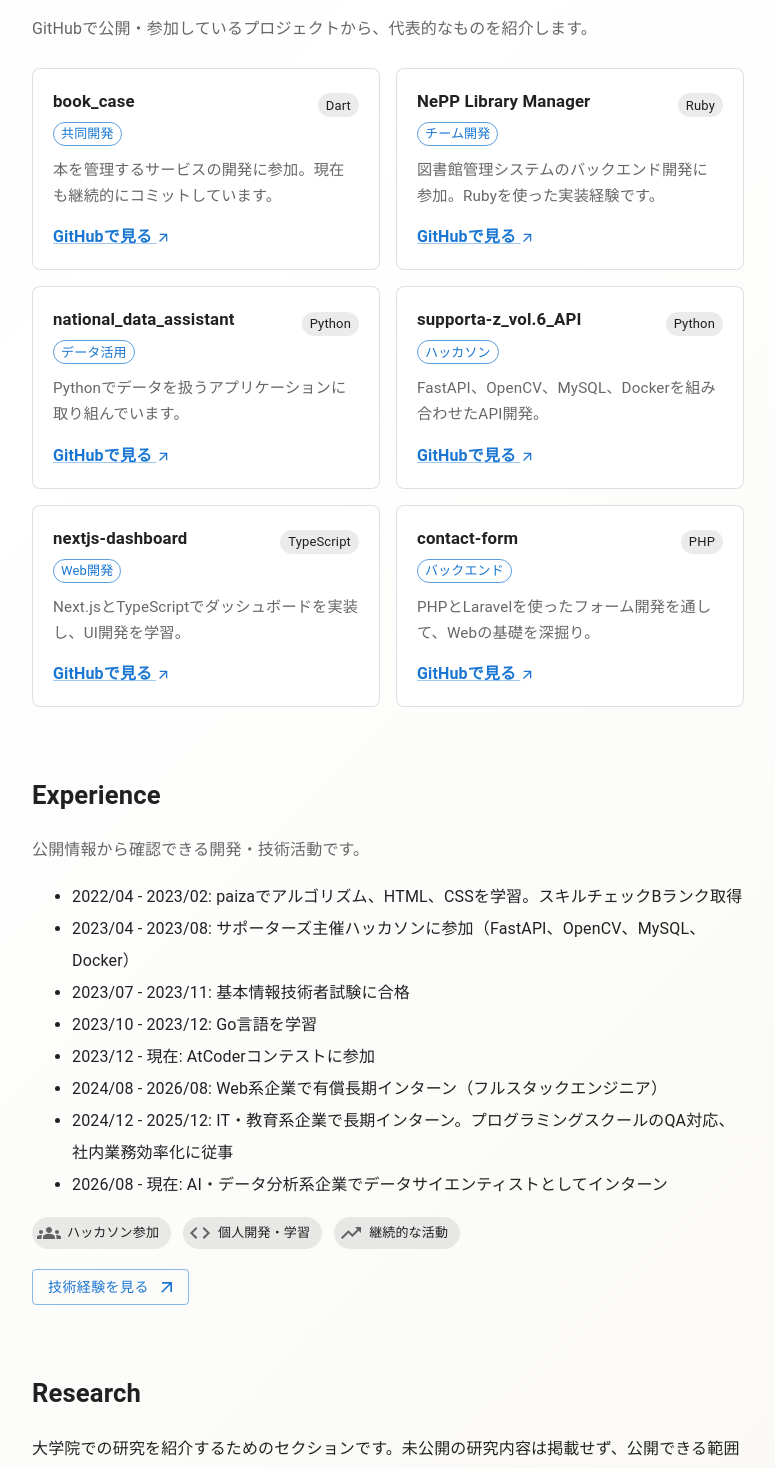
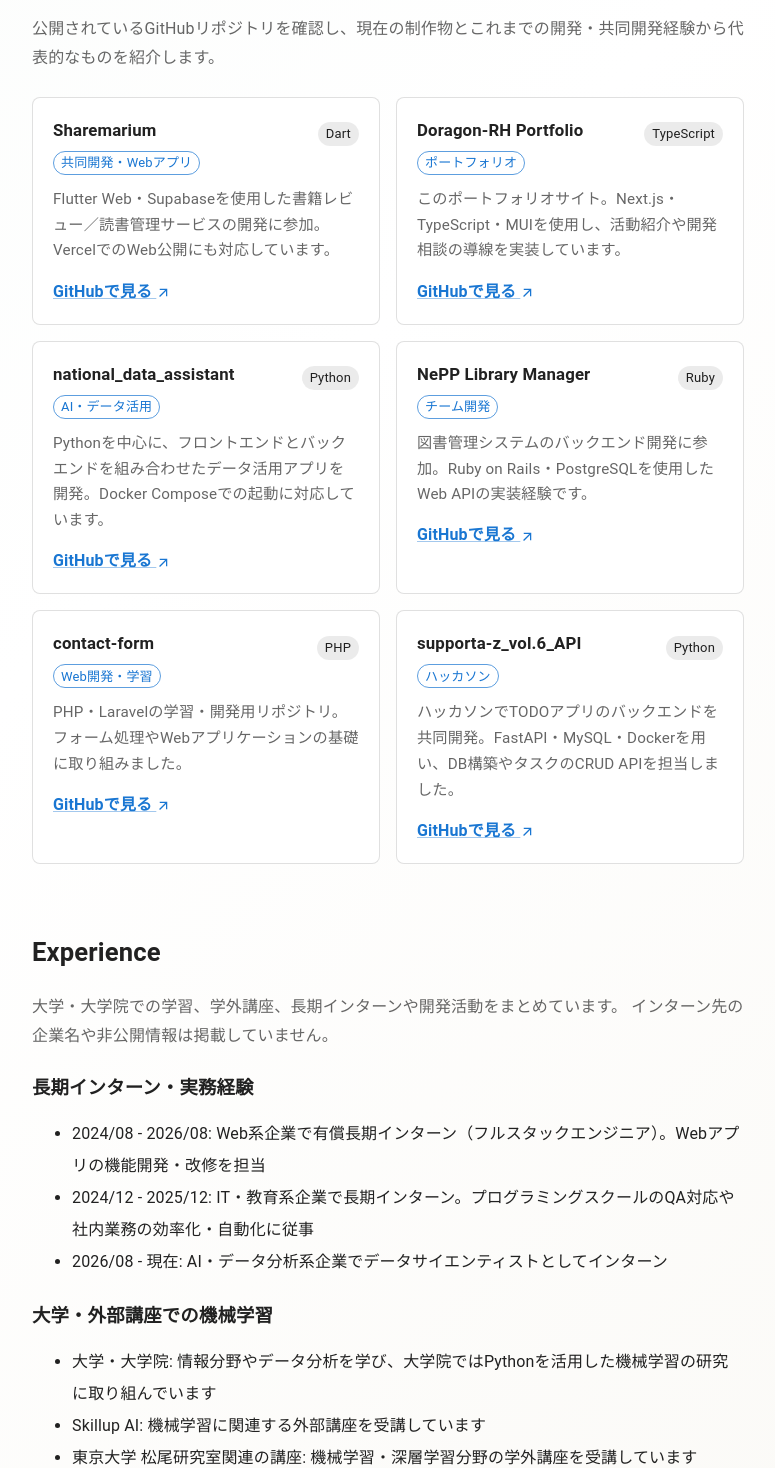
Before and after one commit to Doragon-RH/introduction, a Next.js app: page / in a window 1280 px wide. Shown: the part 2160-3628 px from the top of the page, without its empty margins (202-977 px from the left). Built offline with nearby package versions, Linux system fonts and the light colour scheme.

Commit message:
Refresh verified public projects and machine learning learning history

```diff
--- a/pages/index.tsx
+++ b/pages/index.tsx
@@ -31,12 +31,48 @@ const skillGroups = [
 ];
 
 const projects = [
-  { name: 'book_case', label: '共同開発', description: '本を管理するサービスの開発に参加。現在も継続的にコミットしています。', language: 'Dart', href: 'https://github.com/Future-Atlas/book_case' },
-  { name: 'NePP Library Manager', label: 'チーム開発', description: '図書館管理システムのバックエンド開発に参加。Rubyを使った実装経験です。', language: 'Ruby', href: 'https://github.com/nepp-tumsat/NePP_LibraryManager_Backend' },
-  { name: 'national_data_assistant', label: 'データ活用', description: 'Pythonでデータを扱うアプリケーションに取り組んでいます。', language: 'Python', href: 'https://github.com/Doragon-RH/national_data_assistant' },
-  { name: 'supporta-z_vol.6_API', label: 'ハッカソン', description: 'FastAPI、OpenCV、MySQL、Dockerを組み合わせたAPI開発。', language: 'Python', href: 'https://github.com/Doragon-RH/supporta-z_vol.6_API' },
-  { name: 'nextjs-dashboard', label: 'Web開発', description: 'Next.jsとTypeScriptでダッシュボードを実装し、UI開発を学習。', language: 'TypeScript', href: 'https://github.com/Doragon-RH/nextjs-dashboard' },
-  { name: 'contact-form', label: 'バックエンド', description: 'PHPとLaravelを使ったフォーム開発を通して、Webの基礎を深掘り。', language: 'PHP', href: 'https://github.com/Doragon-RH/contact-form' },
+  {
+    name: 'Sharemarium',
+    label: '共同開発・Webアプリ',
+    description: 'Flutter Web・Supabaseを使用した書籍レビュー／読書管理サービスの開発に参加。VercelでのWeb公開にも対応しています。',
+    language: 'Dart',
+    href: 'https://github.com/Future-Atlas/sharemarium',
+  },
+  {
+    name: 'Doragon-RH Portfolio',
+    label: 'ポートフォリオ',
+    description: 'このポートフォリオサイト。Next.js・TypeScript・MUIを使用し、活動紹介や開発相談の導線を実装しています。',
+    language: 'TypeScript',
+    href: 'https://github.com/Doragon-RH/introduction',
+  },
+  {
+    name: 'national_data_assistant',
+    label: 'AI・データ活用',
+    description: 'Pythonを中心に、フロントエンドとバックエンドを組み合わせたデータ活用アプリを開発。Docker Composeでの起動に対応しています。',
+    language: 'Python',
+    href: 'https://github.com/Doragon-RH/national_data_assistant',
+  },
+  {
+    name: 'NePP Library Manager',
+    label: 'チーム開発',
+    description: '図書管理システムのバックエンド開発に参加。Ruby on Rails・PostgreSQLを使用したWeb APIの実装経験です。',
+    language: 'Ruby',
+    href: 'https://github.com/nepp-tumsat/NePP_LibraryManager_Backend',
+  },
+  {
+    name: 'contact-form',
+    label: 'Web開発・学習',
+    description: 'PHP・Laravelの学習・開発用リポジトリ。フォーム処理やWebアプリケーションの基礎に取り組みました。',
+    language: 'PHP',
+    href: 'https://github.com/Doragon-RH/contact-form',
+  },
+  {
+    name: 'supporta-z_vol.6_API',
+    label: 'ハッカソン',
+    description: 'ハッカソンでTODOアプリのバックエンドを共同開発。FastAPI・MySQL・Dockerを用い、DB構築やタスクのCRUD APIを担当しました。',
+    language: 'Python',
+    href: 'https://github.com/Doragon-RH/supporta-z_vol.6_API',
+  },
 ];
 
 export default function Home() {
@@ -111,7 +147,7 @@ export default function Home() {
 
       <Box id="projects" component="section" sx={sectionSx}>
         <Box component="h2" sx={{ fontSize: '1.6rem' }}>What I've built</Box>
-        <Box component="p" sx={{ color: 'text.secondary', lineHeight: 1.8 }}>GitHubで公開・参加しているプロジェクトから、代表的なものを紹介します。</Box>
+        <Box component="p" sx={{ color: 'text.secondary', lineHeight: 1.8 }}>公開されているGitHubリポジトリを確認し、現在の制作物とこれまでの開発・共同開発経験から代表的なものを紹介します。</Box>
         <Box sx={{ display: 'grid', gridTemplateColumns: { xs: '1fr', sm: 'repeat(2, 1fr)' }, gap: 2, mt: 3 }}>
           {projects.map((project) => (
             <Box key={project.name} sx={{ border: '1px solid', borderColor: 'divider', borderRadius: 2, p: 2.5, bgcolor: 'background.paper', transition: 'transform 180ms ease, box-shadow 180ms ease', '&:hover': { transform: 'translateY(-3px)', boxShadow: 3 } }}>
@@ -129,16 +165,27 @@ export default function Home() {
 
       <Box id="activity" component="section" sx={sectionSx}>
         <Box component="h2" sx={{ fontSize: '1.6rem' }}>Experience</Box>
-        <Box component="p" sx={{ color: 'text.secondary', lineHeight: 1.8 }}>公開情報から確認できる開発・技術活動です。</Box>
+        <Box component="p" sx={{ color: 'text.secondary', lineHeight: 1.8 }}>
+          大学・大学院での学習、学外講座、長期インターンや開発活動をまとめています。
+          インターン先の企業名や非公開情報は掲載していません。
+        </Box>
+        <Box component="h3" sx={{ fontSize: '1.15rem', mt: 3, mb: 1 }}>長期インターン・実務経験</Box>
         <Box component="ul" sx={{ lineHeight: 2 }}>
-          <li>2022/04 - 2023/02: paizaでアルゴリズム、HTML、CSSを学習。スキルチェックBランク取得</li>
-          <li>2023/04 - 2023/08: サポーターズ主催ハッカソンに参加（FastAPI、OpenCV、MySQL、Docker）</li>
-          <li>2023/07 - 2023/11: 基本情報技術者試験に合格</li>
-          <li>2023/10 - 2023/12: Go言語を学習</li>
-          <li>2023/12 - 現在: AtCoderコンテストに参加</li>
-          <li>2024/08 - 2026/08: Web系企業で有償長期インターン（フルスタックエンジニア）</li>
-          <li>2024/12 - 2025/12: IT・教育系企業で長期インターン。プログラミングスクールのQA対応、社内業務効率化に従事</li>
+          <li>2024/08 - 2026/08: Web系企業で有償長期インターン（フルスタックエンジニア）。Webアプリの機能開発・改修を担当</li>
+          <li>2024/12 - 2025/12: IT・教育系企業で長期インターン。プログラミングスクールのQA対応や社内業務の効率化・自動化に従事</li>
           <li>2026/08 - 現在: AI・データ分析系企業でデータサイエンティストとしてインターン</li>
+        </Box>
+        <Box component="h3" sx={{ fontSize: '1.15rem', mt: 3, mb: 1 }}>大学・外部講座での機械学習</Box>
+        <Box component="ul" sx={{ lineHeight: 2 }}>
+          <li>大学・大学院: 情報分野やデータ分析を学び、大学院ではPythonを活用した機械学習の研究に取り組んでいます</li>
+          <li>Skillup AI: 機械学習に関連する外部講座を受講しています</li>
+          <li>東京大学 松尾研究室関連の講座: 機械学習・深層学習分野の学外講座を受講しています</li>
+        </Box>
+        <Box component="h3" sx={{ fontSize: '1.15rem', mt: 3, mb: 1 }}>その他の技術活動</Box>
+        <Box component="ul" sx={{ lineHeight: 2 }}>
+          <li>paiza等を通じてプログラミング・アルゴリズムを学習（スキルチェックBランク取得）</li>
+          <li>2023年: サポーターズ主催ハッカソンに参加し、FastAPI・MySQL・Dockerを使用した開発を経験</li>
+          <li>基本情報技術者試験に合格。Go言語の学習やAtCoderへの参加なども経験</li>
         </Box>
         <Stack direction="row" sx={{ flexWrap: 'wrap', gap: 1.5 }}>
           <Chip icon={<GroupsIcon />} label="ハッカソン参加" />
```
